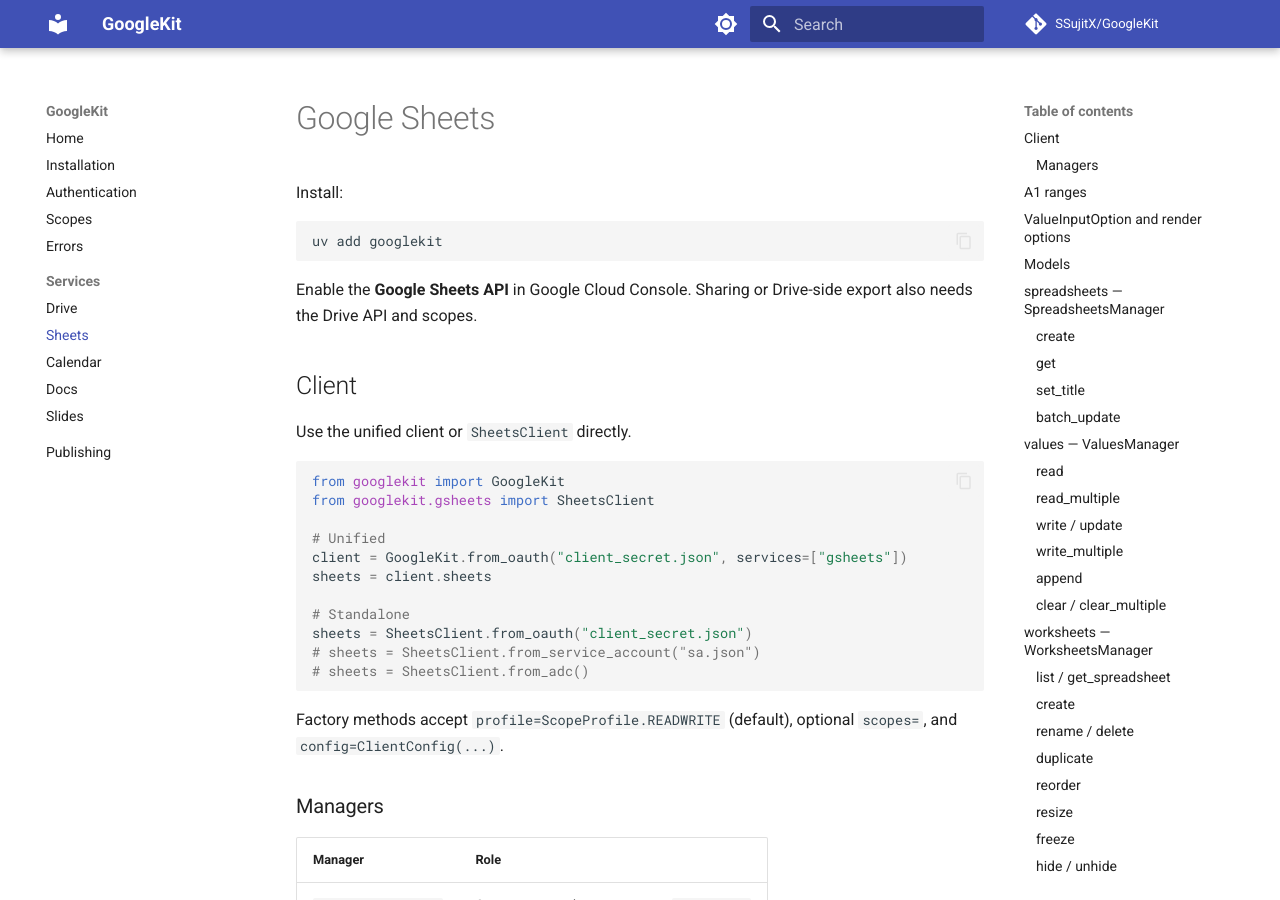
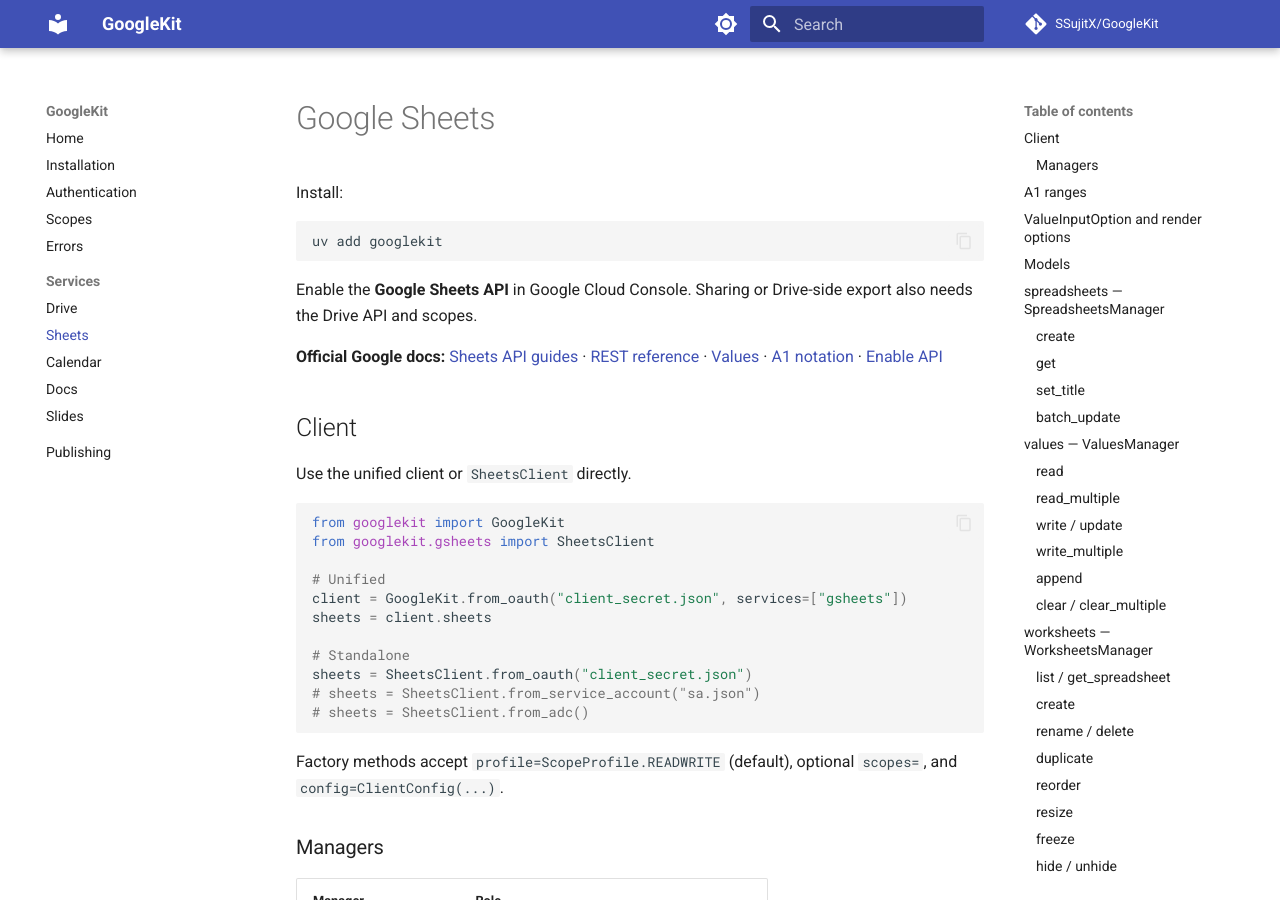
Before and after one commit to SSujitX/GoogleKit, an MkDocs documentation site: the page built from docs/sheets.md, in a window 1280 px wide and 900 px high. Built offline with MkDocs 1.6.1 and Material for MkDocs 9.7.7, drawn with Linux system fonts in a browser that asks for light colours; comment, search, counter and statistics services are not loaded.

Commit message:
docs: Add metadata and official Google Sheets API links to enhance documentation clarity and user guidance

````diff
--- a/docs/sheets.md
+++ b/docs/sheets.md
@@ -1,3 +1,10 @@
+---
+title: Google Sheets API Python client (GoogleKit)
+description: >-
+  Read, write, append, and format Google Sheets with GoogleKit. Typed SheetsClient
+  for Sheets API v4 — values, worksheets, A1 ranges, and batch updates.
+---
+
 # Google Sheets
 
 Install:
@@ -7,6 +14,12 @@
 ```
 
 Enable the **Google Sheets API** in Google Cloud Console. Sharing or Drive-side export also needs the Drive API and scopes.
+
+**Official Google docs:** [Sheets API guides](https://developers.google.com/workspace/sheets/api/guides/concepts) ·
+[REST reference](https://developers.google.com/workspace/sheets/api/reference/rest) ·
+[Values](https://developers.google.com/workspace/sheets/api/reference/rest/v4/spreadsheets.values) ·
+[A1 notation](https://developers.google.com/workspace/sheets/api/guides/concepts#cell) ·
+[Enable API](https://console.cloud.google.com/apis/library/sheets.googleapis.com)
 
 ## Client
 
````
